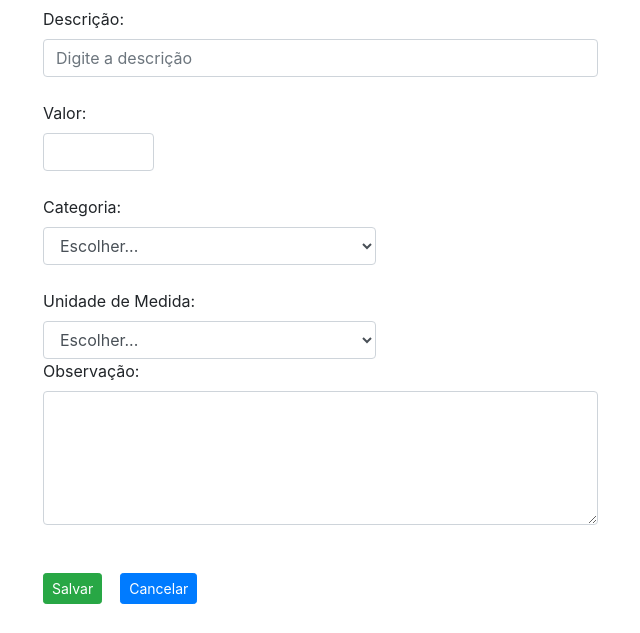
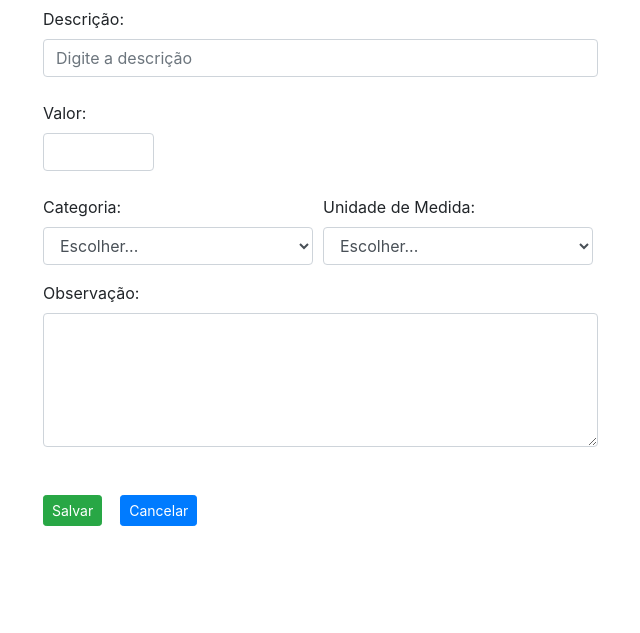
Before and after one commit to marcoshronzani/ApoloAgro, a Django app: template cadastros/templates/cria_servico.html in a window 1280 px wide. Shown: the part 167-800 px from the top of the page, without its empty margins (42-682 px from the left). Run offline with Django 4.2, Linux system fonts and the light colour scheme; the template is opened without the code that fills it: values that come from a table or form of the project are taken from there, others are empty; data comes from the database, SQL or seed files in the repository; both versions use the stored data as it was after the commit.

Commit message:
alterações cria prod/serv

```diff
--- a/cadastros/templates/cria_produto.html
+++ b/cadastros/templates/cria_produto.html
@@ -26,7 +26,7 @@
             </div>
         </div>
         <div class="form-row">
-            <div class="form-group col-md-4">
+            <div class="form-group col-md-3">
                 <label>Categoria:</label>
                 <select name="categoria" class="form-control">
                     <option selected>Escolher...</option>
@@ -36,6 +36,8 @@
                         {% endif %}
                     {% endfor %}
                 </select>
+            </div>
+            <div class="form-group col-md-3">
                 <label>Unidade de Medida:</label>
                 <select name="und_medida" class="form-control">
                     <option selected>Escolher...</option>
--- a/cadastros/templates/cria_servico.html
+++ b/cadastros/templates/cria_servico.html
@@ -18,21 +18,26 @@
         <label>Valor:</label>
         <input style="width: 10%" type="number" name="valor" class="form-control">
         <br>
+        <div class="form-row">
+            <div class="form-group col-md-3">
                 <label>Categoria:</label>
-        <select style="width: 30%" name="categoria" class="form-control">
+                <select name="categoria" class="form-control">
                     <option selected>Escolher...</option>
                     {% for cat in categorias %}
                     <option value="{{cat.id}}">{{cat}}</option>
                     {% endfor %}
                 </select>
-        <br>
+            </div>
+            <div class="form-group col-md-3">
                 <label>Unidade de Medida:</label>
-        <select style="width: 30%" name="und_medida" class="form-control">
+                <select name="und_medida" class="form-control">
                     <option>Escolher...</option>
                     {% for und in und_medidas %}
                     <option value="{{und.id}}">{{und.sigla}}</option>
                     {% endfor %}
                 </select>
+            </div>
+        </div>
         <label>Observação:</label>
         <textarea style="width: 50%" class="form-control" name="observacao" rows="5"></textarea>
         <br>
```
Also changed, not shown: db.sqlite3. Lines whose indentation alone changed are shown as unchanged.
